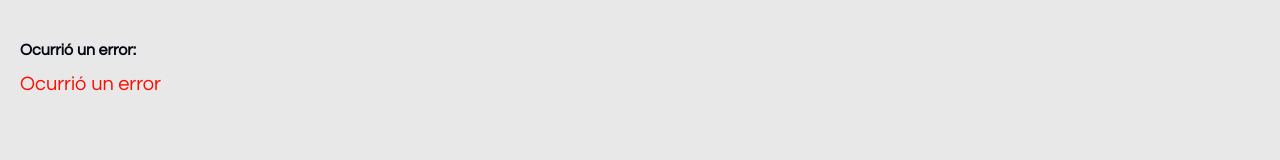
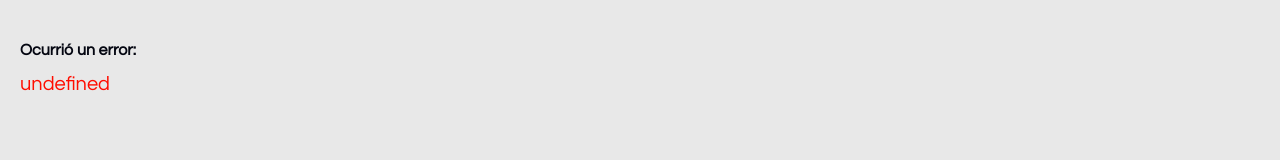
Before and after one commit to dalessandro07-hb/brighton-hotel, a Next.js app: page /error in a window 1280 px wide. Shown: the part 320-480 px from the top of the page. Built offline with nearby package versions, Linux system fonts and the light colour scheme; no server answers.

Commit message:
fix: convert error page to server component and use props searchParams

```diff
--- a/src/app/(routes)/error/page.tsx
+++ b/src/app/(routes)/error/page.tsx
@@ -1,27 +1,20 @@
-'use client'
+import MainPageContainer from '@/app/components/layout/MainPageContainer'
 
-import MainPageContainer from '@/app/components/layout/MainPageContainer'
-import { useSearchParams } from 'next/navigation'
-import { Suspense } from 'react'
+export default function ErrorPage ({ searchParams }: {
+  searchParams: {
+    message?: string
+  }
+}) {
+  const message = String(searchParams.message) ?? 'Ocurrió un error'
 
-function Search () {
-  const searchParams = useSearchParams()
-  const message = searchParams.get('message') ?? 'Ocurrió un error'
-
-  return <p className='text-xl font-medium text-destructive'>
-    {message}
-  </p>
-}
-
-export default function ErrorPage () {
   return (
     <MainPageContainer>
       <section className="flex flex-col gap-2 grow justify-center">
         <h1 className='font-bold'>Ocurrió un error:</h1>
 
-        <Suspense fallback={<p>Cargando...</p>}>
-          <Search />
-        </Suspense>
+        <p className='text-xl font-medium text-destructive'>
+          {message}
+        </p>
       </section>
     </MainPageContainer>
   )
```
